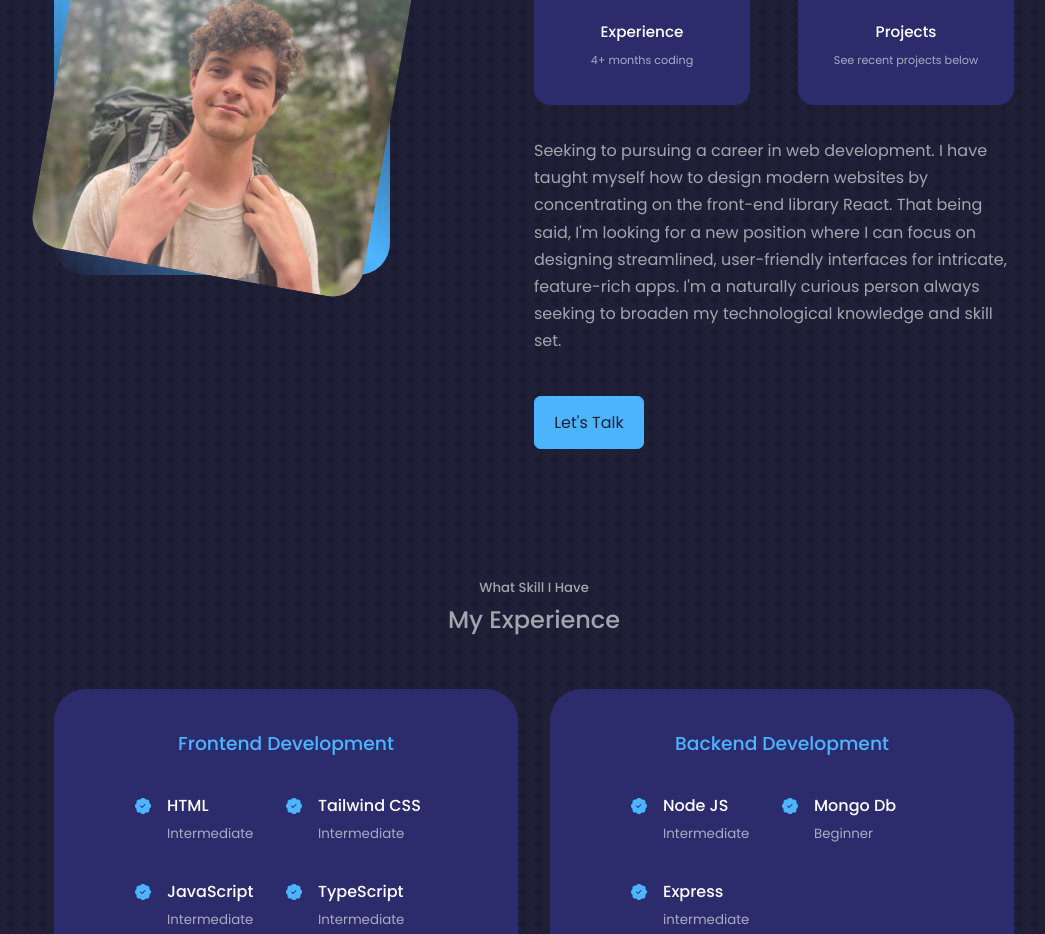
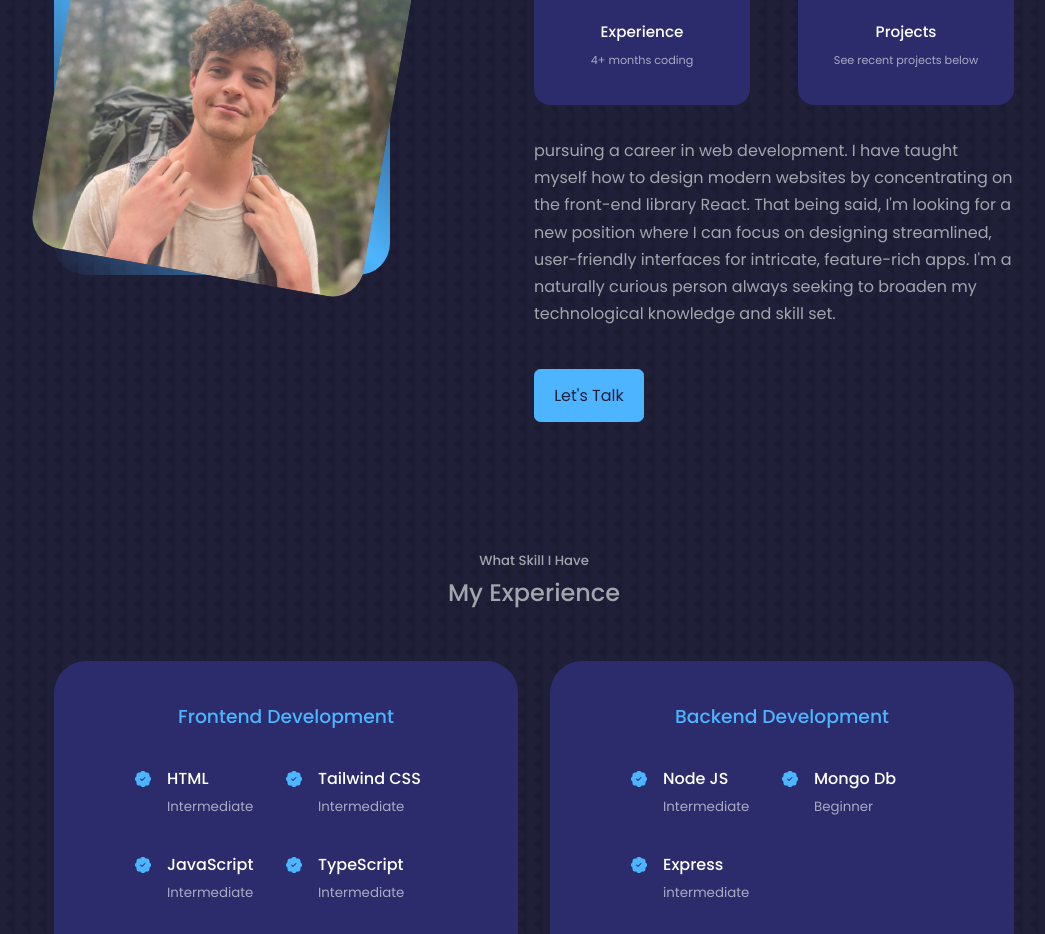
Before and after one commit to Jalokn/my-portfolio, a React (Create React App) app: page / in a window 1280 px wide. Shown: the part 1100-2034 px from the top of the page, without its empty margins (106-1151 px from the left). Built offline with nearby package versions, Linux system fonts and the light colour scheme.

Commit message:
Corrected about me grammer. uploaded a one page resume

```diff
--- a/src/components/about/About.jsx
+++ b/src/components/about/About.jsx
@@ -39,13 +39,12 @@ const About = () => {
             </article>
           </div>
           <p>
-            Seeking to pursuing a career in web development. I have taught
-            myself how to design modern websites by concentrating on the
-            front-end library React. That being said, I'm looking for a new
-            position where I can focus on designing streamlined, user-friendly
-            interfaces for intricate, feature-rich apps. I'm a naturally curious
-            person always seeking to broaden my technological knowledge and
-            skill set.
+            pursuing a career in web development. I have taught myself how to
+            design modern websites by concentrating on the front-end library
+            React. That being said, I'm looking for a new position where I can
+            focus on designing streamlined, user-friendly interfaces for
+            intricate, feature-rich apps. I'm a naturally curious person always
+            seeking to broaden my technological knowledge and skill set.
           </p>
           <a href="#contact" className="btn btn-primary">
             Let's Talk
```
Also changed, not shown: 1 other file (tests, documents, lock files or other folders).
